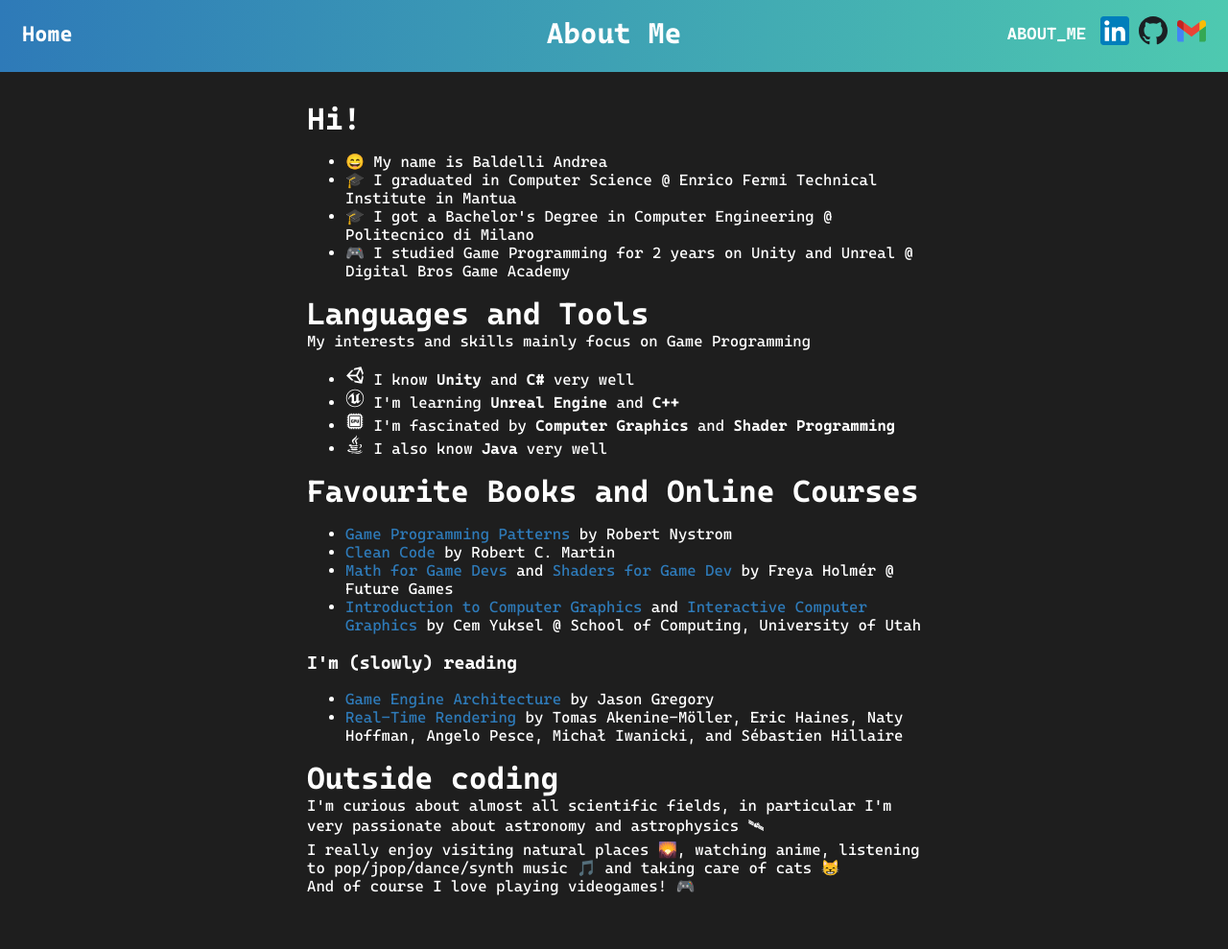
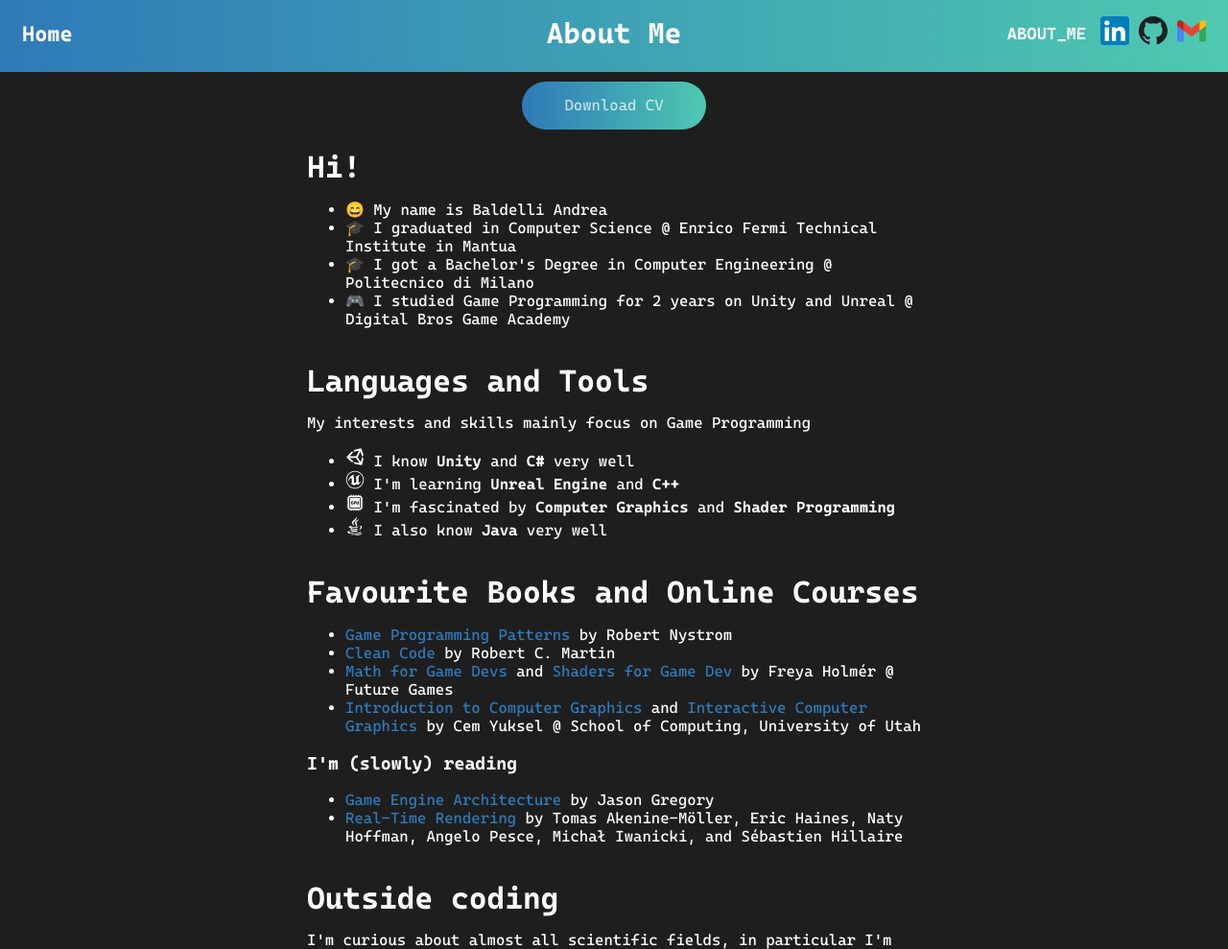
Before and after one commit to Baldi00/Baldi00.github.io, a plain HTML site: page pages/aboutme.html in a window 1280 px wide. Shown: the top 989 px of the page at 96% size. Before the commit the page ends 933 px from the top, so only its background shows below. Drawn offline with Linux system fonts and the light colour scheme.

Commit message:
Added CV

```diff
--- a/other/style.css
+++ b/other/style.css
@@ -96,21 +96,23 @@ img#rounded-corners{
 
 #back-to-index{
     transition-duration: 0.4s;
-    width: 30%;
+    width: 15%;
     height: 50px;
     background: linear-gradient(to right,rgb(46,122,184),rgb(78,201,176));
     color:  rgba(255,255,255,.7);
     text-align: center;
     border-radius: 25px;
     margin-top: 10px;
+    margin-left: 42.5%;
     line-height:50px;
 }
 
 #back-to-index:hover{
     transition-duration: 0.4s;
-    width: 50%;
+    width: 17%;
     background: linear-gradient(to right,rgb(46,122,184),rgb(78,201,176));
     color: white;
+    margin-left: 41.5%;
 }
 
 h1{
--- a/pages/aboutme.html
+++ b/pages/aboutme.html
@@ -20,7 +20,8 @@
         </div>
 
         <div class="container">
-            <div style="color: white; padding-left: 25%; padding-right: 25%; padding-top: 30px">
+            <a href="../other/CV_Baldelli_Andrea_20240430.pdf"><div id="back-to-index">Download CV</div></a>
+            <div style="color: white; padding-left: 25%; padding-right: 25%; padding-top: 20px; padding-bottom: 50px;">
             <h1>Hi!</h1>
             <ul>
                 <li>😄 My name is Baldelli Andrea</li>
@@ -29,7 +30,7 @@
                 <li>🎮 I studied Game Programming for 2 years on Unity and Unreal @ Digital Bros Game Academy</li>
             </ul>
 
-            <h1>Languages and Tools</h1>
+            <h1 style="padding-top: 20px; padding-bottom: 15px">Languages and Tools</h1>
 
             My interests and skills mainly focus on Game Programming
 
@@ -40,7 +41,7 @@
                 <li><img src="../img/logos/Java-w.svg" height="20"/> I also know <b>Java</b> very well</li>
             </ul>
 
-            <h1>Favourite Books and Online Courses</h1>
+            <h1 style="padding-top: 20px">Favourite Books and Online Courses</h1>
 
             <ul>
                 <li><a href="https://gameprogrammingpatterns.com/">Game Programming Patterns</a> by Robert Nystrom</li>
@@ -55,7 +56,7 @@
                 <li><a href="https://www.realtimerendering.com/">Real-Time Rendering</a> by Tomas Akenine-Möller, Eric Haines, Naty Hoffman, Angelo Pesce, Michał Iwanicki, and Sébastien Hillaire</li>
             </ul>
 
-            <h1>Outside coding</h1>
+            <h1 style="padding-top: 20px; padding-bottom: 15px">Outside coding</h1>
             I'm curious about almost all scientific fields, in particular I'm very passionate about astronomy and astrophysics 🛰<br>
             I really enjoy visiting natural places 🌄, watching anime, listening to pop/jpop/dance/synth music 🎵 and taking care of cats 😸<br>
             And of course I love playing videogames! 🎮
```
Also changed, not shown: 1 other file.
